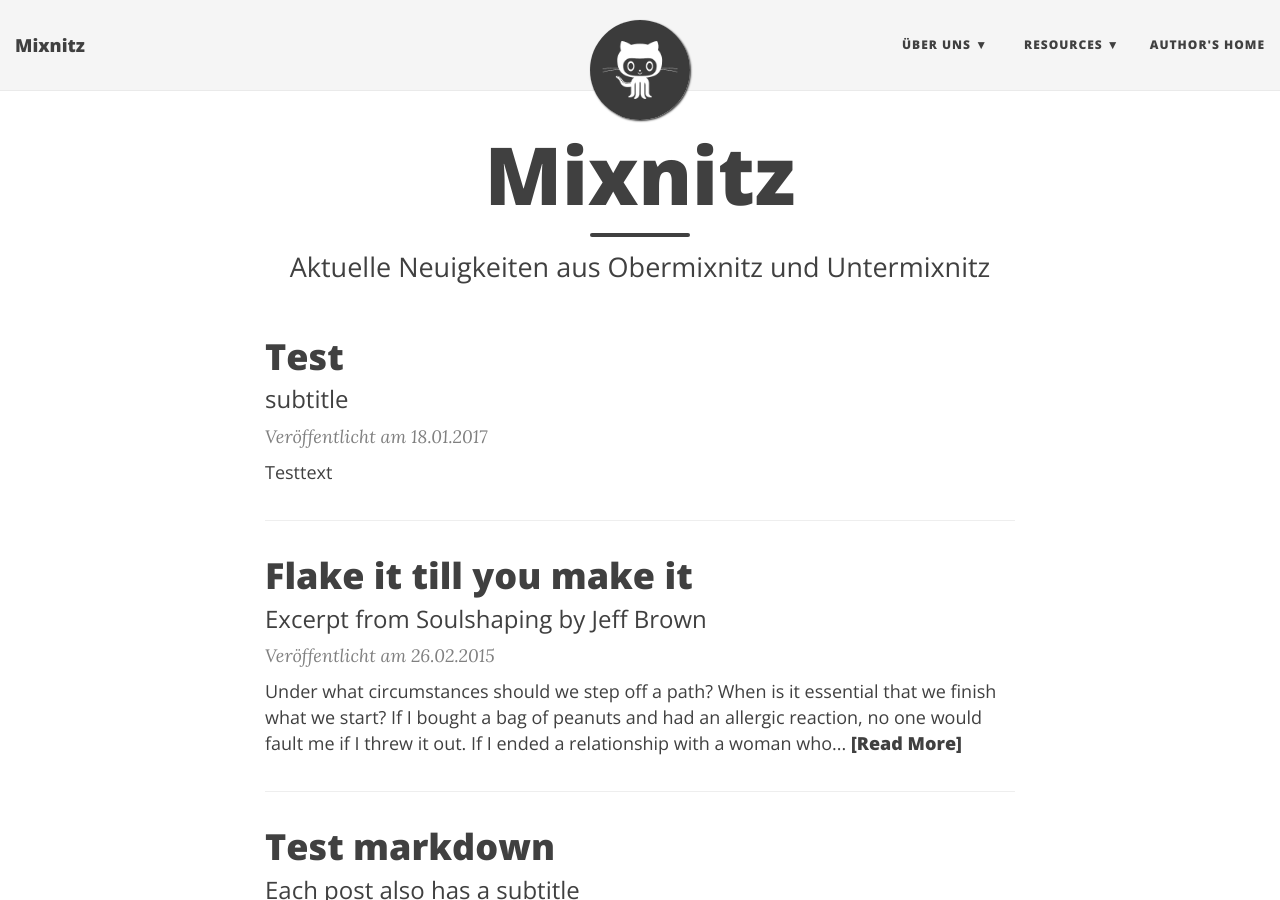
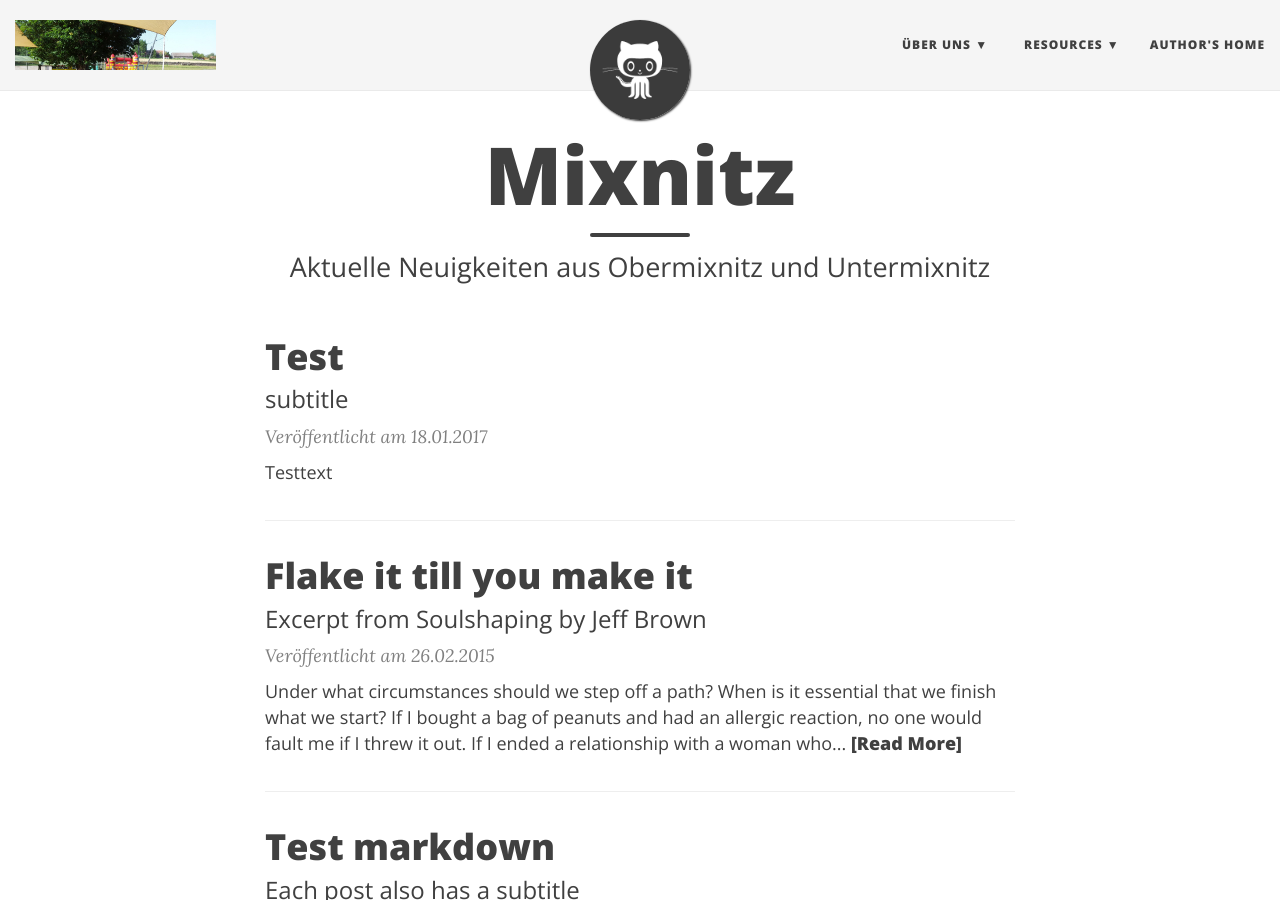
Before and after one commit to mixnitz/mixnitz.github.io, a Jekyll site: the page built from index.html, in a window 1280 px wide and 900 px high. Built offline with Jekyll 4.4.1, drawn with Linux system fonts in a browser that asks for light colours; nearby versions of some CDN libraries; the list of posts is cut into pages by our own code.

Commit message:
add banner

```diff
--- a/_config.yml
+++ b/_config.yml
@@ -41,7 +41,7 @@ avatar: "/img/avatar-icon.png"
 
 # If you want to have an image logo in the top-left corner instead of the title text,
 # then specify the following parameter
-# title-img: /path/to/image
+title-img: "/img/banner.jpg"
 
 # --- Footer options --- #
 
```
Also changed, not shown: img/banner.jpg (added).
